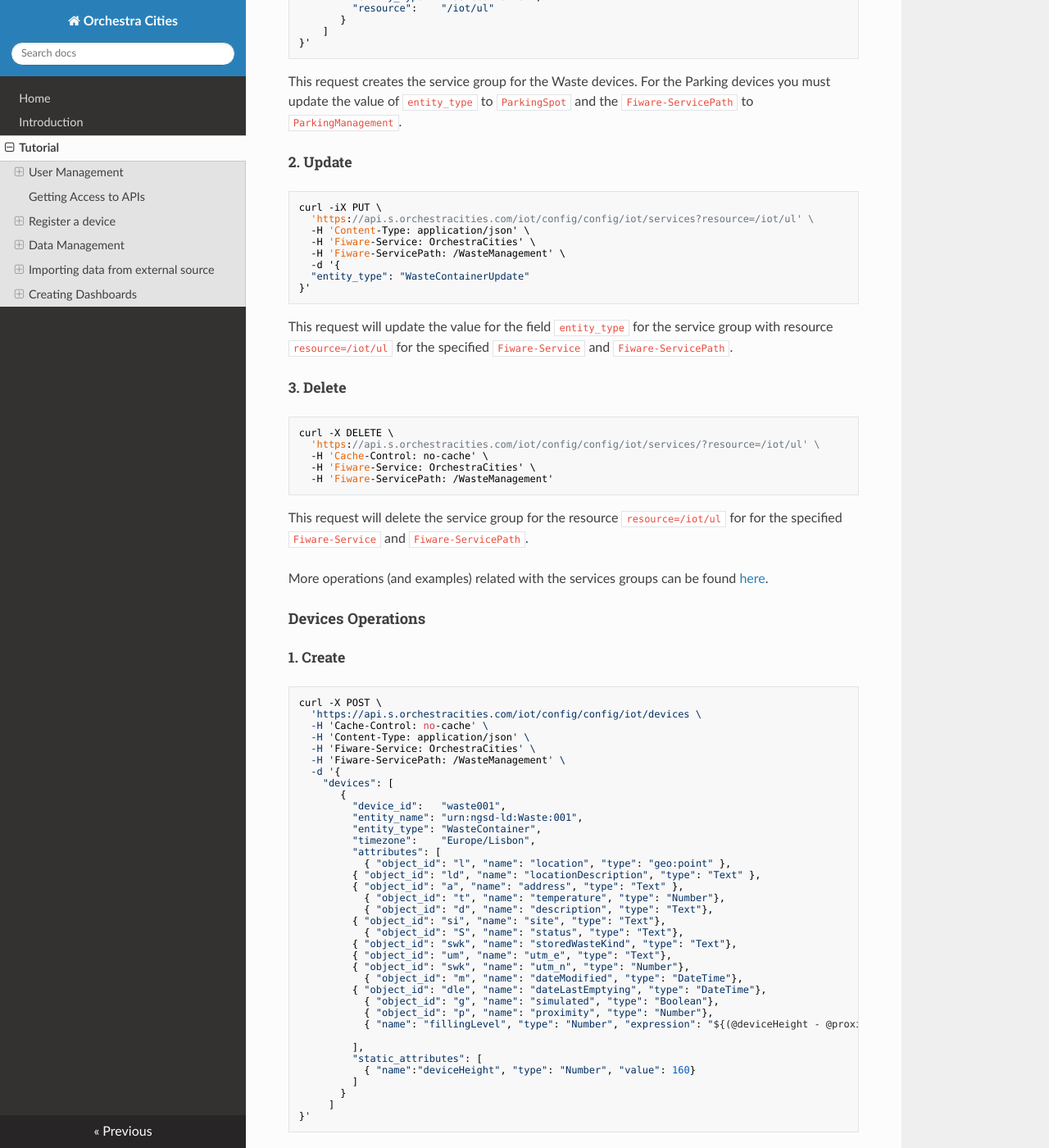
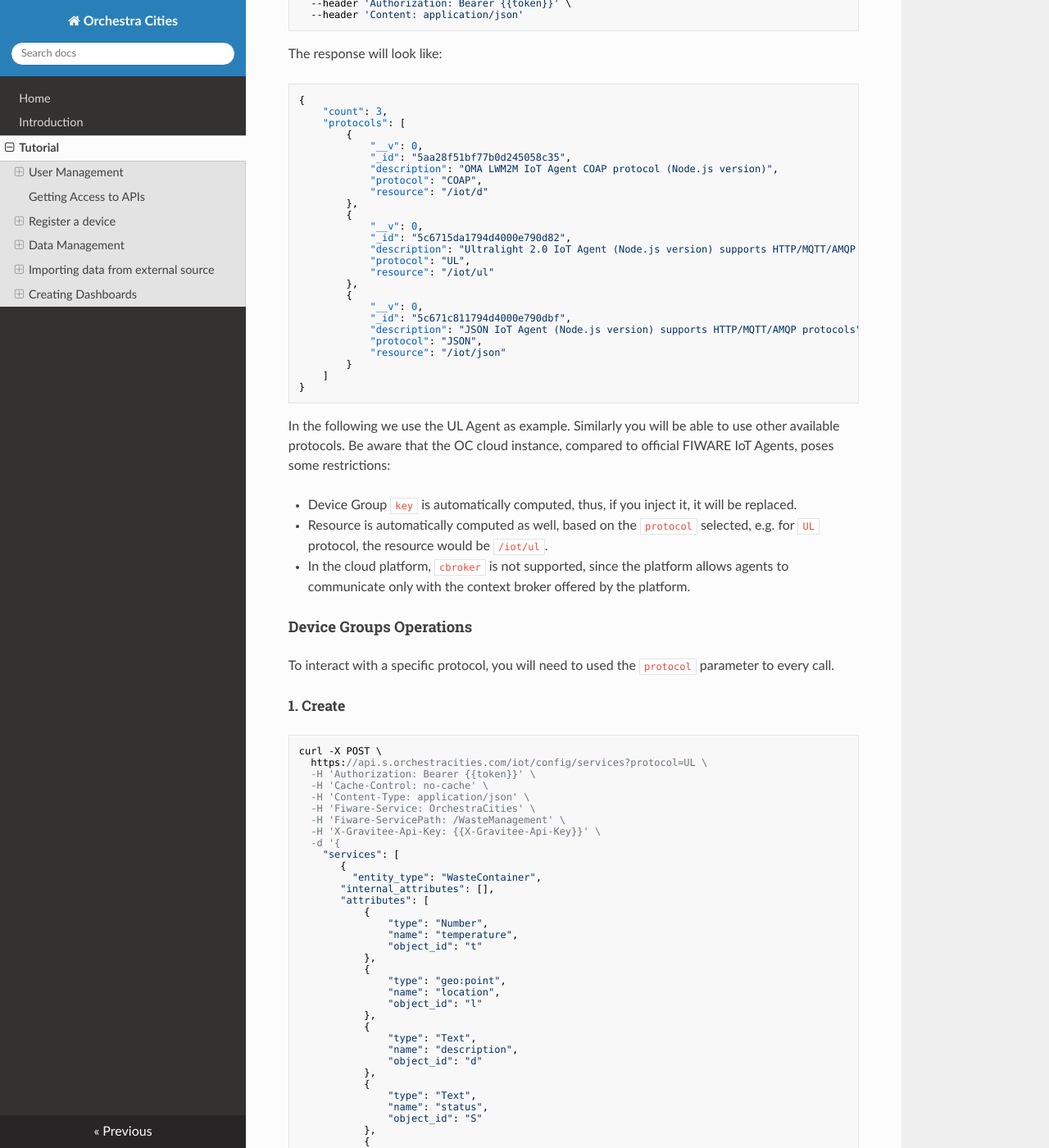
Before and after one commit to orchestracities/documentation, an MkDocs documentation site: the page built from docs/tutorial.md, in a window 1280 px wide and 1400 px high, scrolled down 8447 px. Shown: the whole window at 82% size. Built offline with MkDocs 1.6.1, drawn with Linux system fonts in a browser that asks for light colours; nearby versions of some CDN libraries; some of the changed text lies outside the part shown.

Commit message:
fix few things

````diff
--- a/docs/tutorial.md
+++ b/docs/tutorial.md
@@ -22,6 +22,9 @@
 | {{token}}     | this will be set for you when you follow User API Authentication section |
 
 ## User Management
+
+A specific interface for user management is under development. Meanwhile,
+user management is done directly within Keycloak, the OrchestraCities auth provider.
 
 ### Create a user
 
@@ -92,6 +95,10 @@
 ![](rsrc/auth/keycloak_group_membership.png)
 
 ### User API Authentication
+
+With the following token you will be able to authenticate to OC APIs.
+The cloud hosted platform at the time being requires a `client_secret`, which
+you need to obtain from OrchestraCities team.
 
 1. Obtain a token with your email and password:
 
@@ -214,17 +221,71 @@
 
 ### Register a device using APIs
 
-In order to receive and store the data that is dispatched from the importers,
-first you need to register the device in the IoT Agent. For that, you need to
-create the service groups and the devices.
+In order to receive data from the devices, first you need to register the device
+in the IoT Agent. For that, you need to create the device groups and the devices.
+Device Groups are a simple way to provide a shared configuration among different
+devices (also across multiple `protocols`).
 
-#### Service groups Operations
+First of all you should pick one of the `protocols` available in the platform.
+You can query them using:
+
+    curl --request GET \
+      --url https://api.s.orchestracities.com/iot/config/protocols/ \
+      --header 'Authorization: Bearer {{token}}' \
+      --header 'Content: application/json'
+
+The response will look like:
+
+```
+{
+    "count": 3,
+    "protocols": [
+        {
+            "__v": 0,
+            "_id": "5aa28f51bf77b0d245058c35",
+            "description": "OMA LWM2M IoT Agent COAP protocol (Node.js version)",
+            "protocol": "COAP",
+            "resource": "/iot/d"
+        },
+        {
+            "__v": 0,
+            "_id": "5c6715da1794d4000e790d82",
+            "description": "Ultralight 2.0 IoT Agent (Node.js version) supports HTTP/MQTT/AMQP protocols",
+            "protocol": "UL",
+            "resource": "/iot/ul"
+        },
+        {
+            "__v": 0,
+            "_id": "5c671c811794d4000e790dbf",
+            "description": "JSON IoT Agent (Node.js version) supports HTTP/MQTT/AMQP protocols",
+            "protocol": "JSON",
+            "resource": "/iot/json"
+        }
+    ]
+}
+```
+
+In the following we use the UL Agent as example. Similarly you will be able
+to use other available protocols. Be aware that the OC cloud instance, compared
+to official FIWARE IoT Agents, poses some restrictions:
+
+* Device Group `key` is automatically computed, thus, if you inject it, it will
+  be replaced.
+* Resource is automatically computed as well, based on the `protocol` selected,
+  e.g. for `UL` protocol, the resource would be `/iot/ul`.
+* In the cloud platform, `cbroker` is not supported, since the platform allows
+  agents to communicate only with the context broker offered by the platform.
+
+#### Device Groups Operations
+
+To interact with a specific protocol, you will need to used the `protocol`
+parameter to every call.
 
 ##### 1. Create
 
 ```
 curl -X POST \
-  https://api.s.orchestracities.com/iot/config/config/iot/services \
+  https://api.s.orchestracities.com/iot/config/services?protocol=UL \
   -H 'Authorization: Bearer {{token}}' \
   -H 'Cache-Control: no-cache' \
   -H 'Content-Type: application/json' \
@@ -234,103 +295,145 @@
   -d '{
 	"services": [
 	   {
-	     "cbroker":     "https://orion.wolfsburg.digital/v2/op/update/",
 	     "entity_type": "WasteContainer",
-	     "resource":    "/iot/ul"
+       "internal_attributes": [],
+       "attributes": [
+           {
+               "type": "Number",
+               "name": "temperature",
+               "object_id": "t"
+           },
+           {
+               "type": "geo:point",
+               "name": "location",
+               "object_id": "l"
+           },
+           {
+               "type": "Text",
+               "name": "description",
+               "object_id": "d"
+           },
+           {
+               "type": "Text",
+               "name": "status",
+               "object_id": "S"
+           },
+           {
+               "type": "Number",
+               "name": "proximity",
+               "object_id": "p"
+           },
+           {
+               "expression": "${(@deviceHeight - @proximity) / @deviceHeight}",
+               "type": "Number",
+               "name": "fillingLevel",
+               "object_id": "fillingLevel"
+           }
+       ],
+       "lazy": [],
+       "static_attributes": [
+           {
+               "value": "160",
+               "type": "Number",
+               "name": "deviceHeight"
+           },
+           {
+               "name": "simulated",
+               "type": "Boolean",
+               "value": "false"
+           }
+       ],
+       "commands": []
 	   }
 	]
 }'
 ```
 
-This request creates the service group for the Waste devices. For the Parking
+This request creates the Device Group for the Waste devices. For the Parking
 devices you must update the value of `entity_type` to `ParkingSpot` and the
 `Fiware-ServicePath` to `ParkingManagement`.
 
 ##### 2. Update
+To update a Service Group, you need to know its key:
 
 ```
 curl -iX PUT \
-  'https://api.s.orchestracities.com/iot/config/config/iot/services?resource=/iot/ul' \
+  'https://api.s.orchestracities.com/iot/config/services?apikey=T3JjaGVzdHJhQ2l0aWVzOi9XYXN0ZU1hbmFnZW1lbnQ6V2FzdGVDb250YWluZXI6MQ==&protocol=UL' \
+  -H 'Authorization: Bearer {{token}}' \
+  -H 'Cache-Control: no-cache' \
   -H 'Content-Type: application/json' \
   -H 'Fiware-Service: OrchestraCities' \
   -H 'Fiware-ServicePath: /WasteManagement' \
+  -H 'X-Gravitee-Api-Key: {{X-Gravitee-Api-Key}}' \
   -d '{
   "entity_type": "WasteContainerUpdate"
 }'
 ```
 
 This request will update the value for the field `entity_type` for the service
-group with resource `resource=/iot/ul` for the specified `Fiware-Service` and
-`Fiware-ServicePath`.
+group with apikey `T3JjaGVzdHJhQ2l0aWVzOi9XYXN0ZU1hbmFnZW1lbnQ6V2FzdGVDb250YWluZXI6MQ==` for the specified `Fiware-Service` and `Fiware-ServicePath`.
 
 ##### 3. Delete
 
+Similarly, to delete a Device Group:
+
 ```
 curl -X DELETE \
-  'https://api.s.orchestracities.com/iot/config/config/iot/services/?resource=/iot/ul' \
+  'https://api.s.orchestracities.com/iot/config/services?apikey=T3JjaGVzdHJhQ2l0aWVzOi9XYXN0ZU1hbmFnZW1lbnQ6V2FzdGVDb250YWluZXI6MQ==&protocol=UL' \
+  -H 'Authorization: Bearer {{token}}' \
   -H 'Cache-Control: no-cache' \
   -H 'Fiware-Service: OrchestraCities' \
-  -H 'Fiware-ServicePath: /WasteManagement'
+  -H 'Fiware-ServicePath: /WasteManagement' \
+  -H 'X-Gravitee-Api-Key: {{X-Gravitee-Api-Key}}' \
 ```
-
-This request will delete the service group for the resource `resource=/iot/ul`
-for for the specified `Fiware-Service` and `Fiware-ServicePath`.
 
 More operations (and examples) related with the services groups can be found
 [here](https://github.com/Fiware/tutorials.IoT-Agent#service-group-crud-actions).
 
 #### Devices Operations
 
+Device creation works in a similar way. Devices are coupled to the Device Group,
+based on `Fiware-Service` and `Fiware-ServicePath` and `entity_type`.
+
 ##### 1. Create
 
 ```
 curl -X POST \
-  'https://api.s.orchestracities.com/iot/config/config/iot/devices \
+  'https://api.s.orchestracities.com/iot/config/devices?protocol=UL \
+  -H 'Authorization: Bearer {{token}}' \
   -H 'Cache-Control: no-cache' \
   -H 'Content-Type: application/json' \
   -H 'Fiware-Service: OrchestraCities' \
   -H 'Fiware-ServicePath: /WasteManagement' \
+  -H 'X-Gravitee-Api-Key: {{X-Gravitee-Api-Key}}' \
   -d '{
 	"devices": [
 	   {
 	     "device_id":   "waste001",
 	     "entity_name": "urn:ngsd-ld:Waste:001",
-	     "entity_type": "WasteContainer",
-	     "timezone":    "Europe/Lisbon",
-	     "attributes": [
-	       { "object_id": "l", "name": "location", "type": "geo:point" },
-         { "object_id": "ld", "name": "locationDescription", "type": "Text" },
-         { "object_id": "a", "name": "address", "type": "Text" },
-	       { "object_id": "t", "name": "temperature", "type": "Number"},
-	       { "object_id": "d", "name": "description", "type": "Text"},
-         { "object_id": "si", "name": "site", "type": "Text"},
-	       { "object_id": "S", "name": "status", "type": "Text"},
-         { "object_id": "swk", "name": "storedWasteKind", "type": "Text"},
-         { "object_id": "um", "name": "utm_e", "type": "Text"},
-         { "object_id": "swk", "name": "utm_n", "type": "Number"},
-	       { "object_id": "m", "name": "dateModified", "type": "DateTime"},
-         { "object_id": "dle", "name": "dateLastEmptying", "type": "DateTime"},
-	       { "object_id": "g", "name": "simulated", "type": "Boolean"},
-	       { "object_id": "p", "name": "proximity", "type": "Number"},
-	       { "name": "fillingLevel", "type": "Number", "expression": "${(@deviceHeight - @proximity) / @deviceHeight}"}
-
-	     ],
-	     "static_attributes": [
-	       { "name":"deviceHeight", "type": "Number", "value": 160}
-	     ]
+	     "entity_type": "WasteContainer"
 	   }
 	 ]
 }'
 ```
 
+It is recommended not to used name with spaces or weird characters,
+this may not be supported by orion or may be complex to query since will require
+you to used URI encoding.
+
 ##### 2. Update
+
+To update a device:
 
 ```
   curl -iX PUT \
-  'https://api.s.orchestracities.com/iot/config/config/iot/devices/waste001' \
+  'https://api.s.orchestracities.com/iot/config/devices/waste001?protocol=UL' \
+  -H 'Authorization: Bearer {{token}}' \
+  -H 'Cache-Control: no-cache' \
   -H 'Content-Type: application/json' \
   -H 'Fiware-Service: OrchestraCities' \
   -H 'Fiware-ServicePath: /WasteManagement' \
+  -H 'X-Gravitee-Api-Key: {{X-Gravitee-Api-Key}}' \
   -d '{
     "entity_type": "IoT-Device"
   }'
@@ -340,9 +443,11 @@
 
 ```
 curl -iX DELETE \
-  'https://api.s.orchestracities.com/iot/config/config/iot/devices/waste001' \
+  'https://api.s.orchestracities.com/iot/config/devices/waste001?protocol=UL' \
+  -H 'Authorization: Bearer {{token}}' \
   -H 'Fiware-Service: OrchestraCities' \
-  -H 'Fiware-ServicePath: /WasteManagement'
+  -H 'Fiware-ServicePath: /WasteManagement' \
+  -H 'X-Gravitee-Api-Key: {{X-Gravitee-Api-Key}}' \
 ```
 
 More operations (and examples) related with the devices can be found
@@ -501,8 +606,8 @@
     need to run many queries).
 
 1. With your `{{access_token}}` and your `{{apiKey}}`, you can list all
-entities in a given Tenant (fiware-Service) and Service Group
-(fiware-ServicePath):
+entities in a given Tenant (`fiware-Service`) and Service Group
+(`fiware-ServicePath`):
 
         curl --request GET \
           --url https://api.s.orchestracities.com/context/v2/entities \
@@ -512,8 +617,8 @@
           --header 'Fiware-Service: OrchestraCities' \
           --header 'Fiware-ServicePath: /ParkingManagement'
 
-1. Or access a specific entity in a given Tenant (fiware-Service) and
-Service Group (fiware-ServicePath):
+1. Or access a specific entity in a given Tenant (`fiware-Service`) and
+Service Group (`fiware-ServicePath`):
 
         curl --request GET \
           --url https://api.s.orchestracities.com/context/v2/entities \
@@ -534,8 +639,8 @@
     key if you need to run many queries).
 
 1. With your `{{access_token}}` and your `{{apiKey}}`, you can list all
-records of an entity attribute () in a given Tenant (fiware-Service) and
-Service Group (fiware-ServicePath):
+records of an entity attribute () in a given Tenant (`fiware-Service`) and
+Service Group (`fiware-ServicePath`):
 
         curl --request GET \
           --url https://api.s.orchestracities.com/context/v2/entities/urn:ngsi-ld:AirQualityObserved:lugano-2689/attrs/PM25?fromDate=2019-01-01T00:00:00&toDate=2019-03-01T00:00:00 \
````
